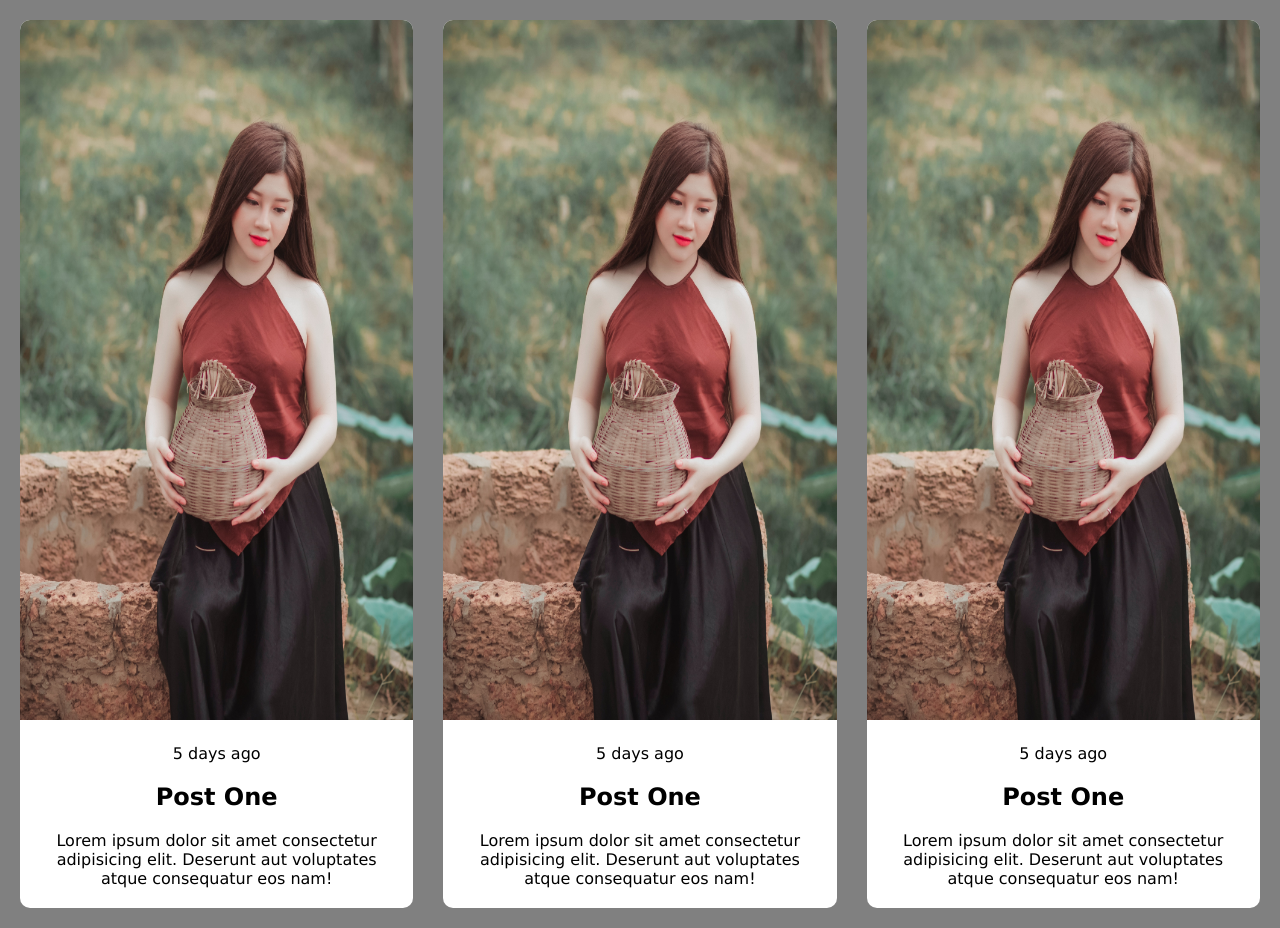
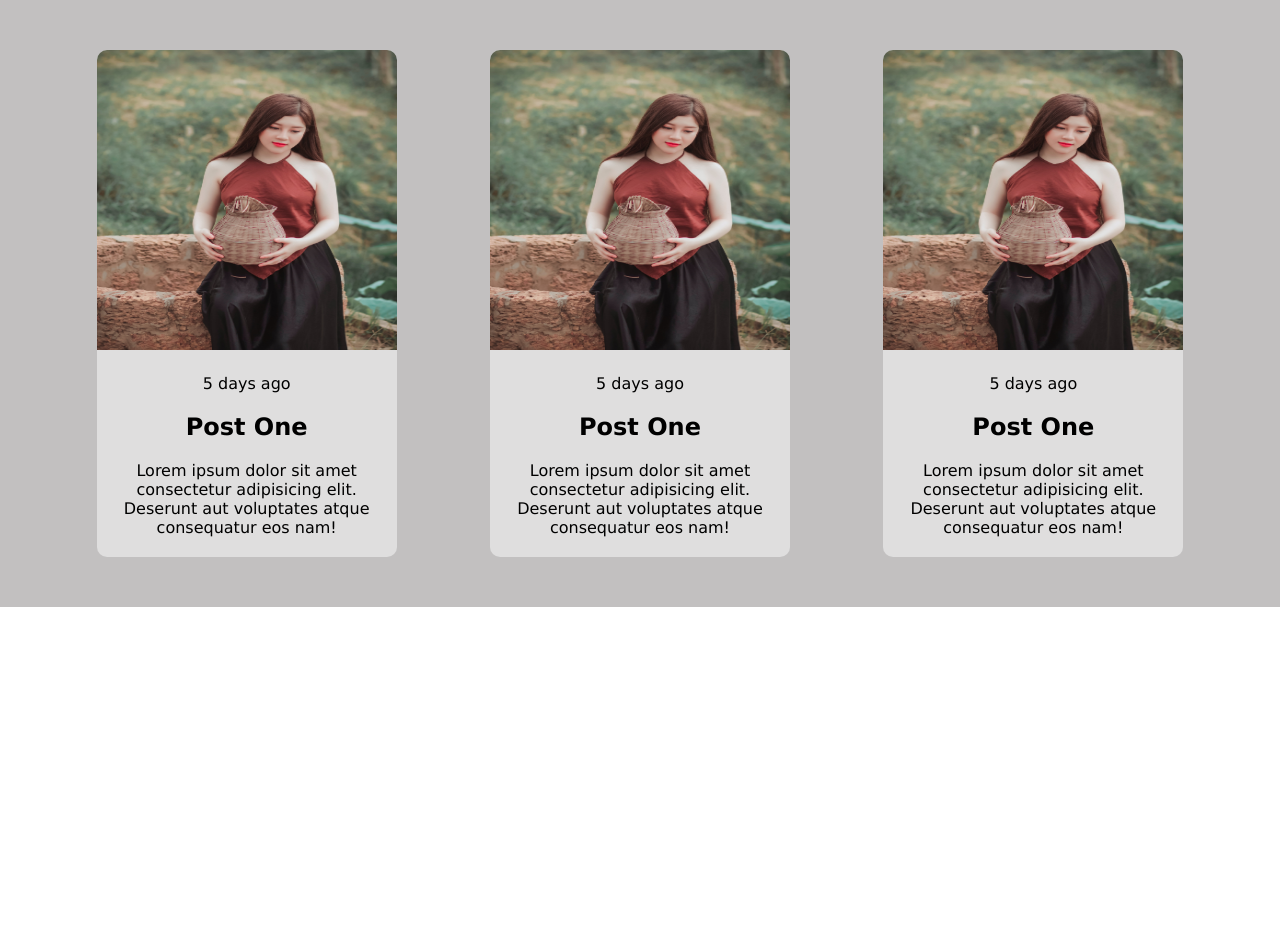
Before and after one commit to Rafique-178/MERN_Stack, a plain HTML site: page Day_two/float.html in a window 1280 px wide. After the commit the page ends 800 px from the top, so only its background shows below. Drawn offline with Linux system fonts and the light colour scheme.

Commit message:
card convert float to flex

```diff
--- a/Day_two/float.html
+++ b/Day_two/float.html
@@ -15,34 +15,29 @@
         }
         img {
             width: 100%;
-            height: 700px;
+            height: 300px;
             border-radius: 10px 10px 0 0;
         }
-        .float {
-            background-color: gray;
-            padding: 20px;
-            overflow: auto;
+        .card {
+            width: 300px;
+            border-radius: 10px;
+            background-color: rgb(223, 222, 222);
         }
-        .card {
-            border-radius: 10px;
-            background-color: white;
-            float: left;
-            width: calc(33.33% - 20px);
-        }
-        .card1 {
-            margin-right: 30px;
-        }
-        .card2 {
-            margin-right: 30px;
+        .cardWrapper {
+            background-color: rgb(194, 192, 192);
+            width: 100%;
+            display: flex;
+            justify-content: space-around;
+            flex-wrap: wrap;
+            padding: 50px;
         }
         p {
-            margin: 20px;
-
+            padding: 20px;
         }
     </style>
 </head>
 <body>
-    <section class="float">
+    <section>
         <div class="cardWrapper">
             <div class="card card1">
                 <img src="../images/pexels-tuấn-kiệt-jr-1386599.jpg" alt="images">
```
